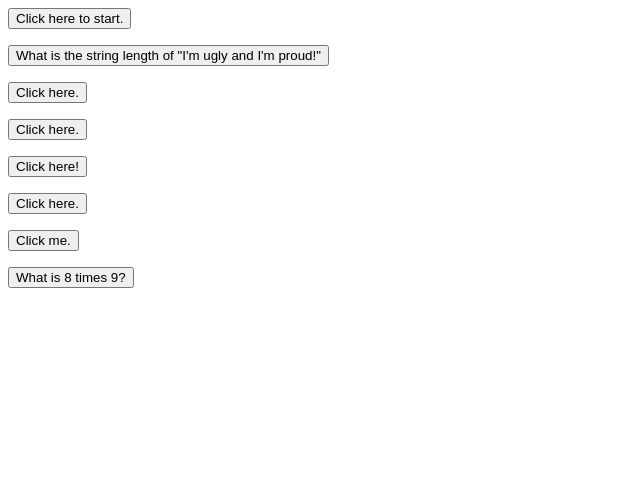
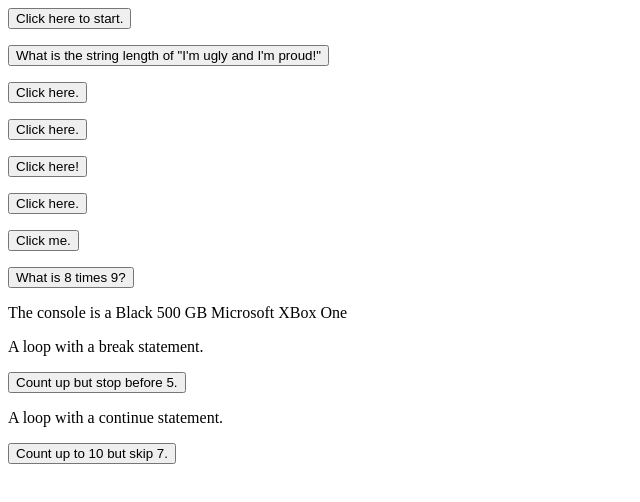
Before and after one commit to ZShick/JavaScript-Projects, a plain HTML site: page Basic JavaScript Projects/Project10_loops_arrays/index.html in a window 1280 px wide. Shown: the whole page, without its empty margins (0-640 px from the left). Drawn offline with Linux system fonts and the light colour scheme.

Commit message:
Push Project 10 Folder
per step 222 of the JavaScript course

```diff
--- a/Basic JavaScript Projects/Project10_loops_arrays/JS/main.js
+++ b/Basic JavaScript Projects/Project10_loops_arrays/JS/main.js
@@ -67,3 +67,34 @@ function return_function() { //using the "return" statement and getting the func
     }
     document.getElementById("answer").innerHTML = X;
 }
+
+let console = { //creates an object using the "keyword" and then calls a function to combine the different elements into a readable string as a description of the console.
+    company: "Microsoft ",
+    model: "XBox One ",
+    storage: "500 GB ",
+    color: "Black ",
+    description: function() {
+        return "The console is a " + this.color + this.storage + this.company + this.model;
+    }
+};
+document.getElementById("Console_Object").innerHTML = console.description();
+
+function break_function() { //created a loop that should continue to count up to 10 but we caused it to take a break from the loop until instructed to go back. Here, it only counts up to 4.
+    var text = "";
+    var i;
+    for (i = 0; i < 10; i++) {
+        if (i === 5) { break; }
+        text += "The number is " + i + "<br>";
+    }
+    document.getElementById("break").innerHTML = text;
+}
+
+function continue_function() { //Created a loop that counts to 10 but skips 7 using a continue statement.
+    var text = "";
+    var i;
+    for (i = 0; i < 10; i++) {
+        if (i === 7) { continue; }
+        text += "The number is " + i + "<br>";
+    }
+    document.getElementById("continue").innerHTML = text;
+}
--- a/Basic JavaScript Projects/Project10_loops_arrays/index.html
+++ b/Basic JavaScript Projects/Project10_loops_arrays/index.html
@@ -38,6 +38,16 @@
     <button onclick="return_function()">What is 8 times 9?</button>
     <p id="answer"></p>
 
+    <p id="Console_Object"></p>
+
+    <p>A loop with a break statement.</p>
+    <button onclick="break_function()">Count up but stop before 5.</button>
+    <p id="break"></p>
+
+    <p>A loop with a continue statement.</p>
+    <button onclick="continue_function()">Count up to 10 but skip 7.</button>
+    <p id="continue"></p>
+
     <script src="JS/main.js" defer></script>
 </body>
 
```
